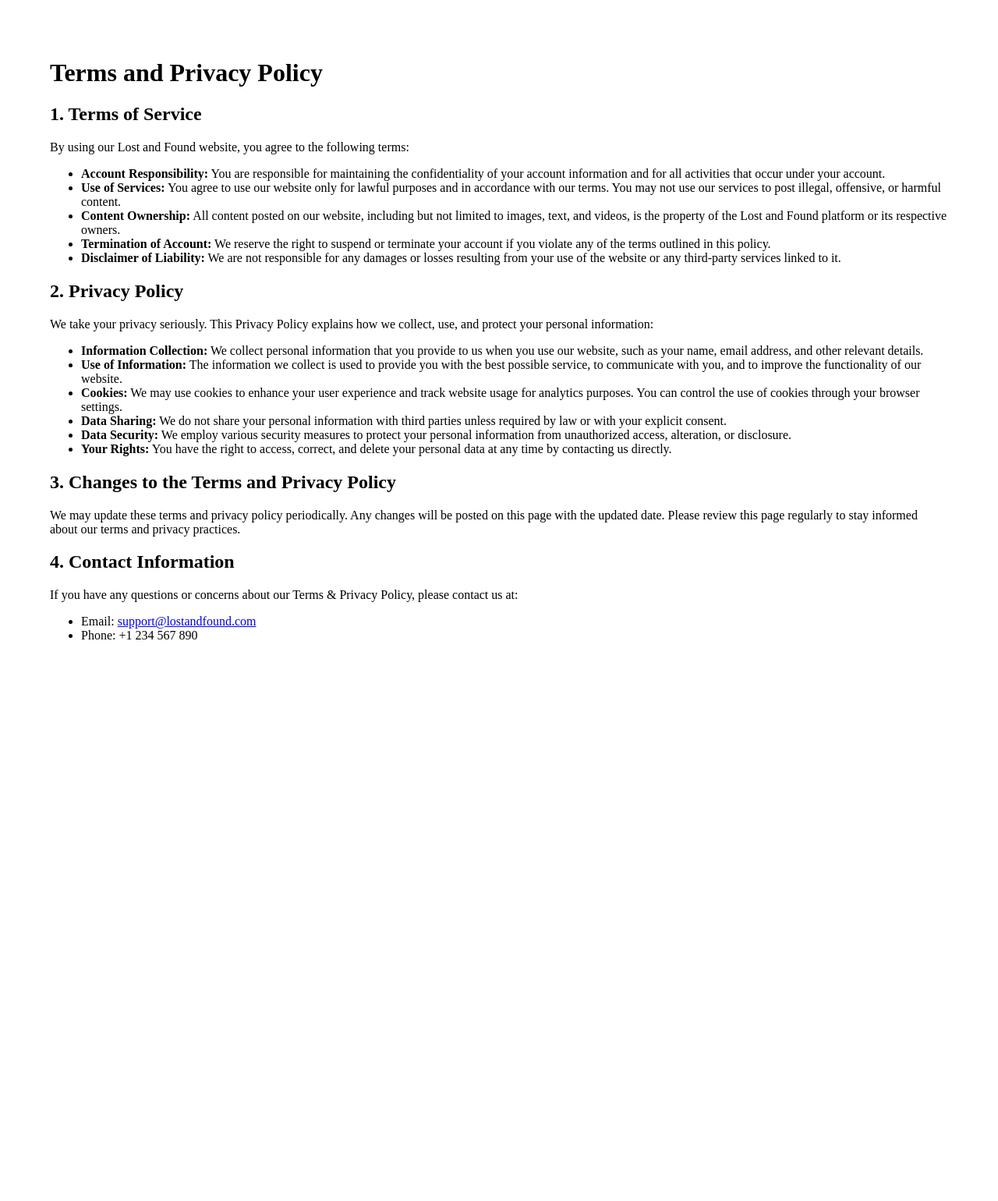
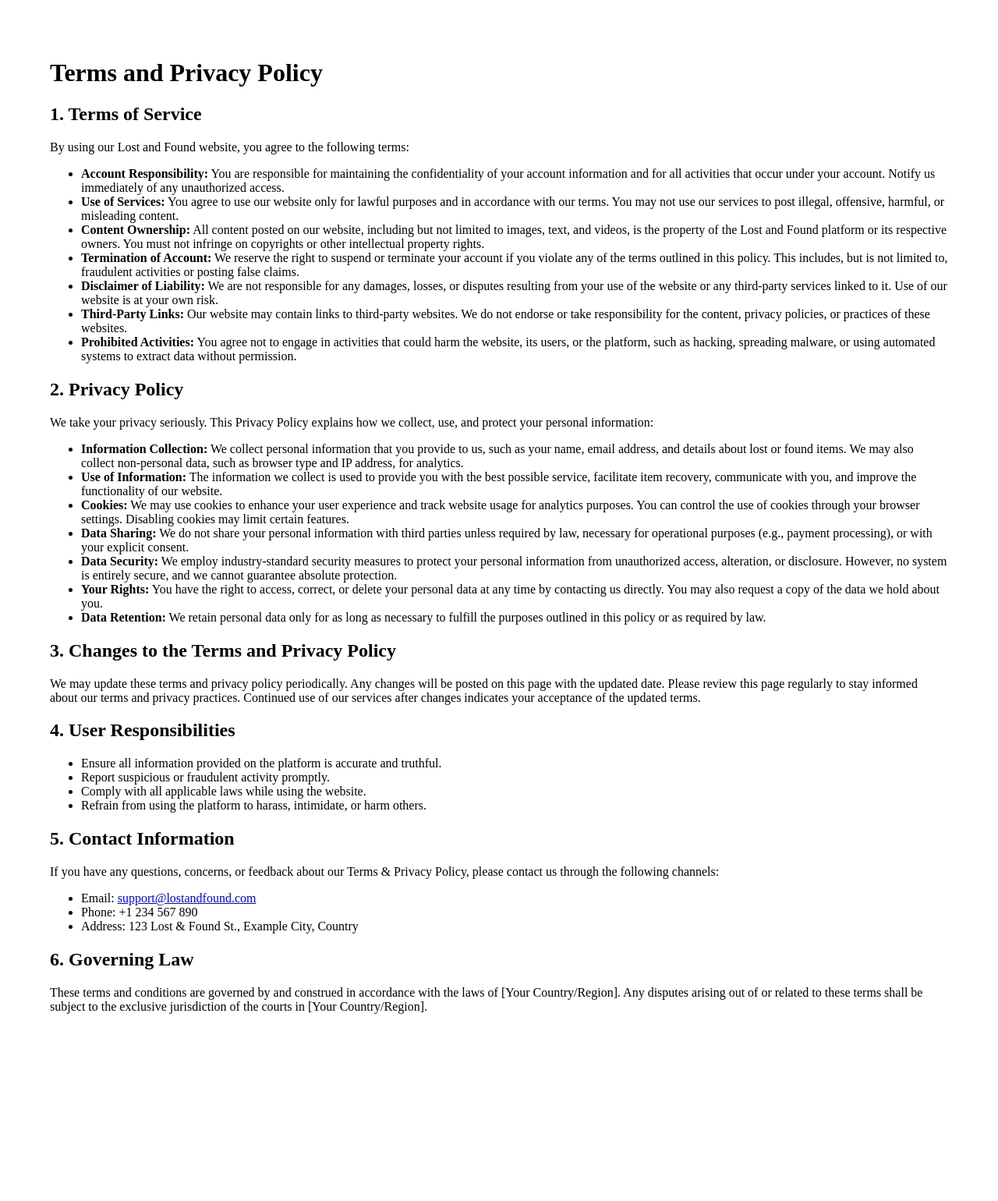
Before and after one commit to shiena-027/Lost-and-Found-Web, a PHP site: page /terms.php in a window 1280 px wide. Shown: the part 143-1683 px from the top of the page at 78% size. Before the commit the page ends 963 px from the top, so only its background shows below. Run offline with PHP 8.4, Linux system fonts and the light colour scheme; the visitor is signed in with stand-in values (Sample User, id 1); data that the repository does not hold is empty.

Commit message:
Update terms.php

```diff
--- a/gavin core/terms.php
+++ b/gavin core/terms.php
@@ -35,11 +35,13 @@ $user = mysqli_fetch_assoc($result);
             <h2>1. Terms of Service</h2>
             <p>By using our Lost and Found website, you agree to the following terms:</p>
             <ul>
-                <li><strong>Account Responsibility:</strong> You are responsible for maintaining the confidentiality of your account information and for all activities that occur under your account.</li>
-                <li><strong>Use of Services:</strong> You agree to use our website only for lawful purposes and in accordance with our terms. You may not use our services to post illegal, offensive, or harmful content.</li>
-                <li><strong>Content Ownership:</strong> All content posted on our website, including but not limited to images, text, and videos, is the property of the Lost and Found platform or its respective owners.</li>
-                <li><strong>Termination of Account:</strong> We reserve the right to suspend or terminate your account if you violate any of the terms outlined in this policy.</li>
-                <li><strong>Disclaimer of Liability:</strong> We are not responsible for any damages or losses resulting from your use of the website or any third-party services linked to it.</li>
+                <li><strong>Account Responsibility:</strong> You are responsible for maintaining the confidentiality of your account information and for all activities that occur under your account. Notify us immediately of any unauthorized access.</li>
+                <li><strong>Use of Services:</strong> You agree to use our website only for lawful purposes and in accordance with our terms. You may not use our services to post illegal, offensive, harmful, or misleading content.</li>
+                <li><strong>Content Ownership:</strong> All content posted on our website, including but not limited to images, text, and videos, is the property of the Lost and Found platform or its respective owners. You must not infringe on copyrights or other intellectual property rights.</li>
+                <li><strong>Termination of Account:</strong> We reserve the right to suspend or terminate your account if you violate any of the terms outlined in this policy. This includes, but is not limited to, fraudulent activities or posting false claims.</li>
+                <li><strong>Disclaimer of Liability:</strong> We are not responsible for any damages, losses, or disputes resulting from your use of the website or any third-party services linked to it. Use of our website is at your own risk.</li>
+                <li><strong>Third-Party Links:</strong> Our website may contain links to third-party websites. We do not endorse or take responsibility for the content, privacy policies, or practices of these websites.</li>
+                <li><strong>Prohibited Activities:</strong> You agree not to engage in activities that could harm the website, its users, or the platform, such as hacking, spreading malware, or using automated systems to extract data without permission.</li>
             </ul>
         </section>
 
@@ -47,31 +49,45 @@ $user = mysqli_fetch_assoc($result);
     <h2>2. Privacy Policy</h2>
     <p>We take your privacy seriously. This Privacy Policy explains how we collect, use, and protect your personal information:</p>
     <ul>
-                <li><strong>Information Collection:</strong> We collect personal information that you provide to us when you use our website, such as your name, email address, and other relevant details.</li>
-                <li><strong>Use of Information:</strong> The information we collect is used to provide you with the best possible service, to communicate with you, and to improve the functionality of our website.</li>
-                <li><strong>Cookies:</strong> We may use cookies to enhance your user experience and track website usage for analytics purposes. You can control the use of cookies through your browser settings.</li>
-                <li><strong>Data Sharing:</strong> We do not share your personal information with third parties unless required by law or with your explicit consent.</li>
-                <li><strong>Data Security:</strong> We employ various security measures to protect your personal information from unauthorized access, alteration, or disclosure.</li>
-                <li><strong>Your Rights:</strong> You have the right to access, correct, and delete your personal data at any time by contacting us directly.</li>
+        <li><strong>Information Collection:</strong> We collect personal information that you provide to us, such as your name, email address, and details about lost or found items. We may also collect non-personal data, such as browser type and IP address, for analytics.</li>
+        <li><strong>Use of Information:</strong> The information we collect is used to provide you with the best possible service, facilitate item recovery, communicate with you, and improve the functionality of our website.</li>
+        <li><strong>Cookies:</strong> We may use cookies to enhance your user experience and track website usage for analytics purposes. You can control the use of cookies through your browser settings. Disabling cookies may limit certain features.</li>
+        <li><strong>Data Sharing:</strong> We do not share your personal information with third parties unless required by law, necessary for operational purposes (e.g., payment processing), or with your explicit consent.</li>
+        <li><strong>Data Security:</strong> We employ industry-standard security measures to protect your personal information from unauthorized access, alteration, or disclosure. However, no system is entirely secure, and we cannot guarantee absolute protection.</li>
+        <li><strong>Your Rights:</strong> You have the right to access, correct, or delete your personal data at any time by contacting us directly. You may also request a copy of the data we hold about you.</li>
+        <li><strong>Data Retention:</strong> We retain personal data only for as long as necessary to fulfill the purposes outlined in this policy or as required by law.</li>
     </ul>
 </section>
 
 <section>
     <h2>3. Changes to the Terms and Privacy Policy</h2>
-            <p>We may update these terms and privacy policy periodically. Any changes will be posted on this page with the updated date. Please review this page regularly to stay informed about our terms and privacy practices.</p>
+    <p>We may update these terms and privacy policy periodically. Any changes will be posted on this page with the updated date. Please review this page regularly to stay informed about our terms and privacy practices. Continued use of our services after changes indicates your acceptance of the updated terms.</p>
 </section>
 
 <section>
-            <h2>4. Contact Information</h2>
-            <p>If you have any questions or concerns about our Terms & Privacy Policy, please contact us at:</p>
+    <h2>4. User Responsibilities</h2>
+    <ul>
+        <li>Ensure all information provided on the platform is accurate and truthful.</li>
+        <li>Report suspicious or fraudulent activity promptly.</li>
+        <li>Comply with all applicable laws while using the website.</li>
+        <li>Refrain from using the platform to harass, intimidate, or harm others.</li>
+    </ul>
+</section>
+
+<section>
+    <h2>5. Contact Information</h2>
+    <p>If you have any questions, concerns, or feedback about our Terms & Privacy Policy, please contact us through the following channels:</p>
     <ul>
         <li>Email: <a href="mailto:support@lostandfound.com">support@lostandfound.com</a></li>
         <li>Phone: +1 234 567 890</li>
+        <li>Address: 123 Lost & Found St., Example City, Country</li>
     </ul>
 </section>
+
+<section>
+    <h2>6. Governing Law</h2>
+    <p>These terms and conditions are governed by and construed in accordance with the laws of [Your Country/Region]. Any disputes arising out of or related to these terms shall be subject to the exclusive jurisdiction of the courts in [Your Country/Region].</p>
+</section>
     </div>
-
-
-
 </body>
 </html>
```
Lines whose indentation alone changed are shown as unchanged.
